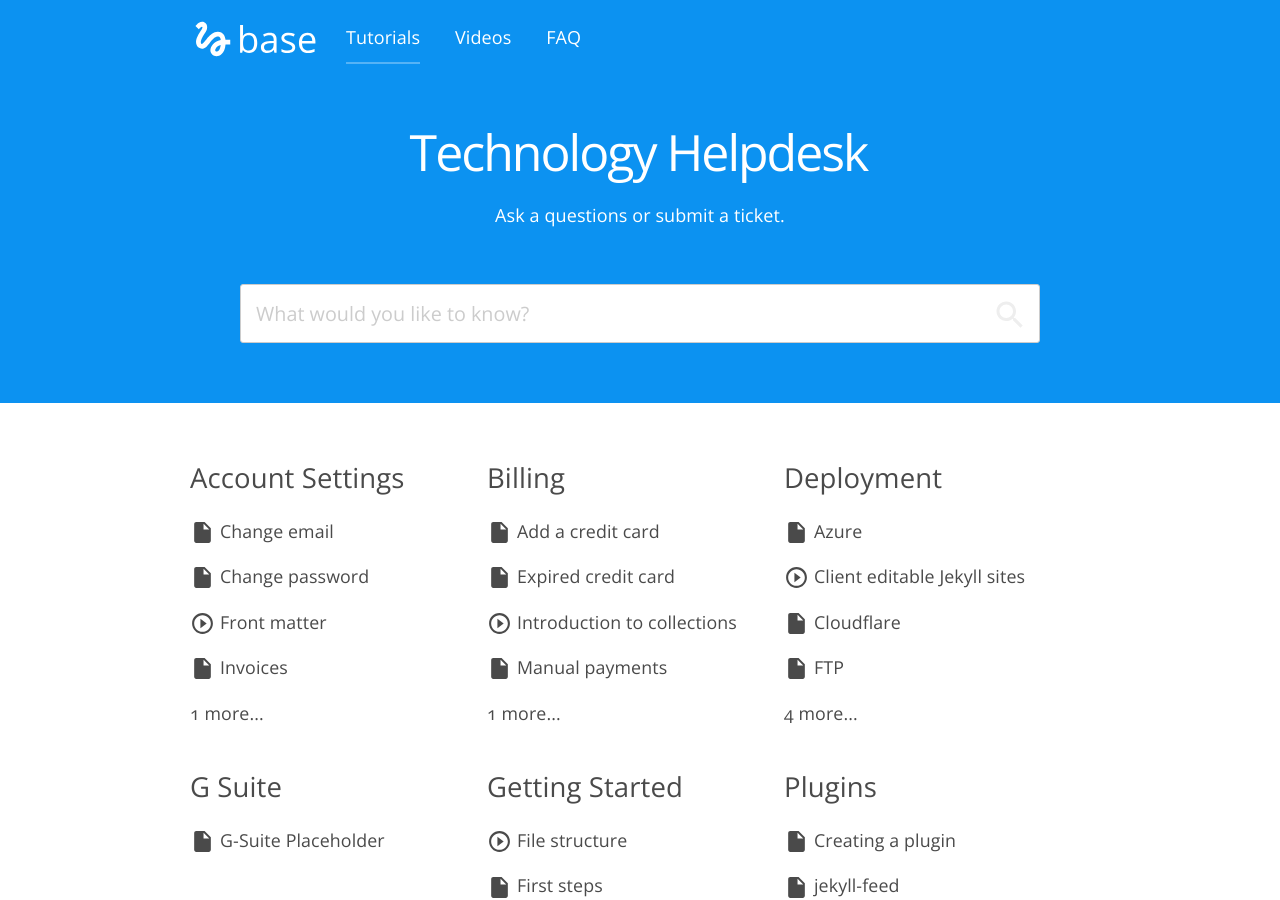
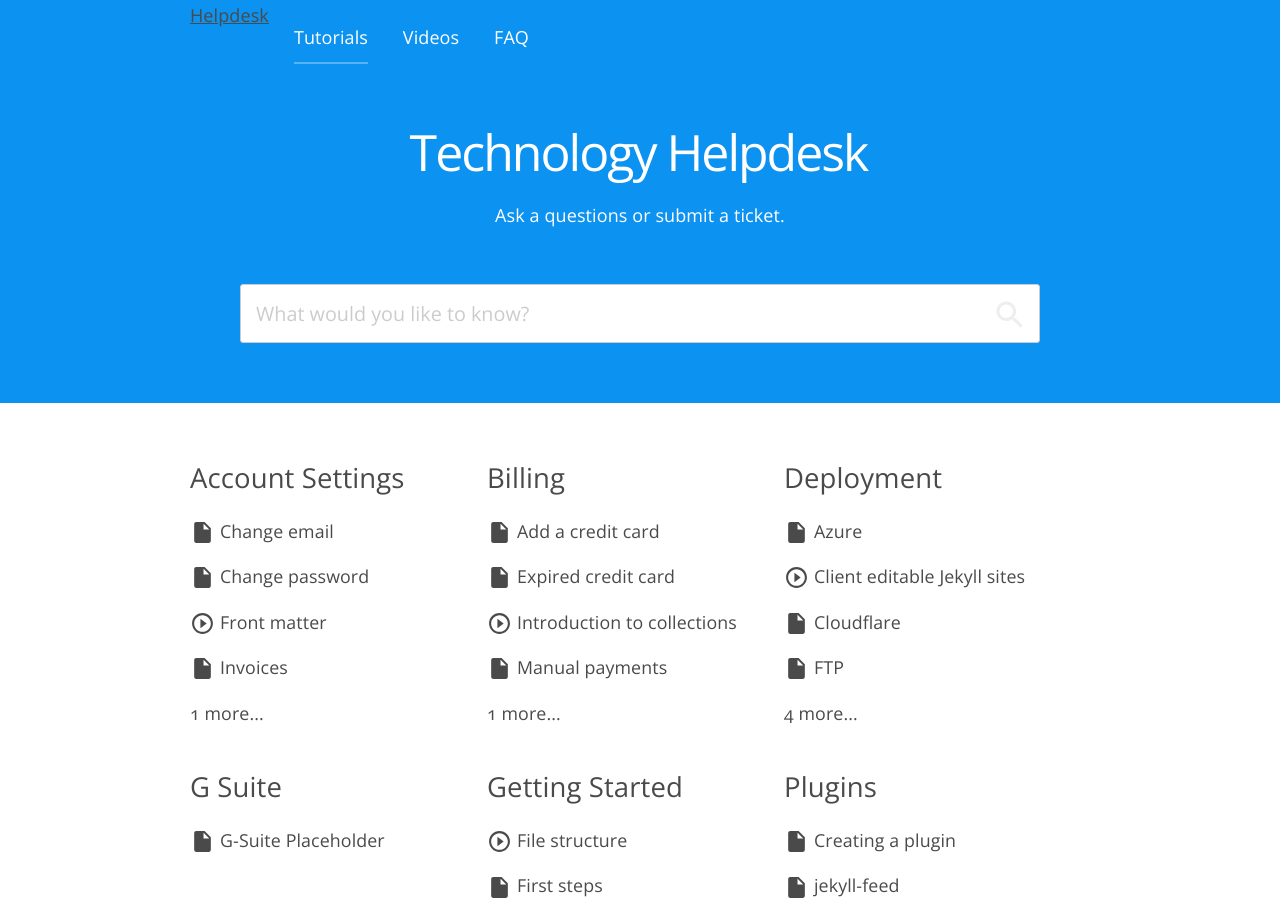
Before and after one commit to Agawam-IT/tech.agawamed.org, a Jekyll site: the page built from index.html, in a window 1280 px wide and 900 px high. Built offline with Jekyll 4.4.1, drawn with Linux system fonts in a browser that asks for light colours; nearby versions of some CDN libraries.

Commit message:
Update default.html

```diff
--- a/_layouts/default.html
+++ b/_layouts/default.html
@@ -30,7 +30,7 @@
 		<header>
 			<div class="wrapper">
 				<section class="top-bar">
-					<div class="logo"><a href="{{ site.baseurl }}/">{% include logo.html %}</a></div>
+					<div class="logo"><a href="{{ site.baseurl }}/">{{ site.title }}</a></div>
 					{% include navigation.html %}
 				</section>
 				<section class="hero_search">
```
